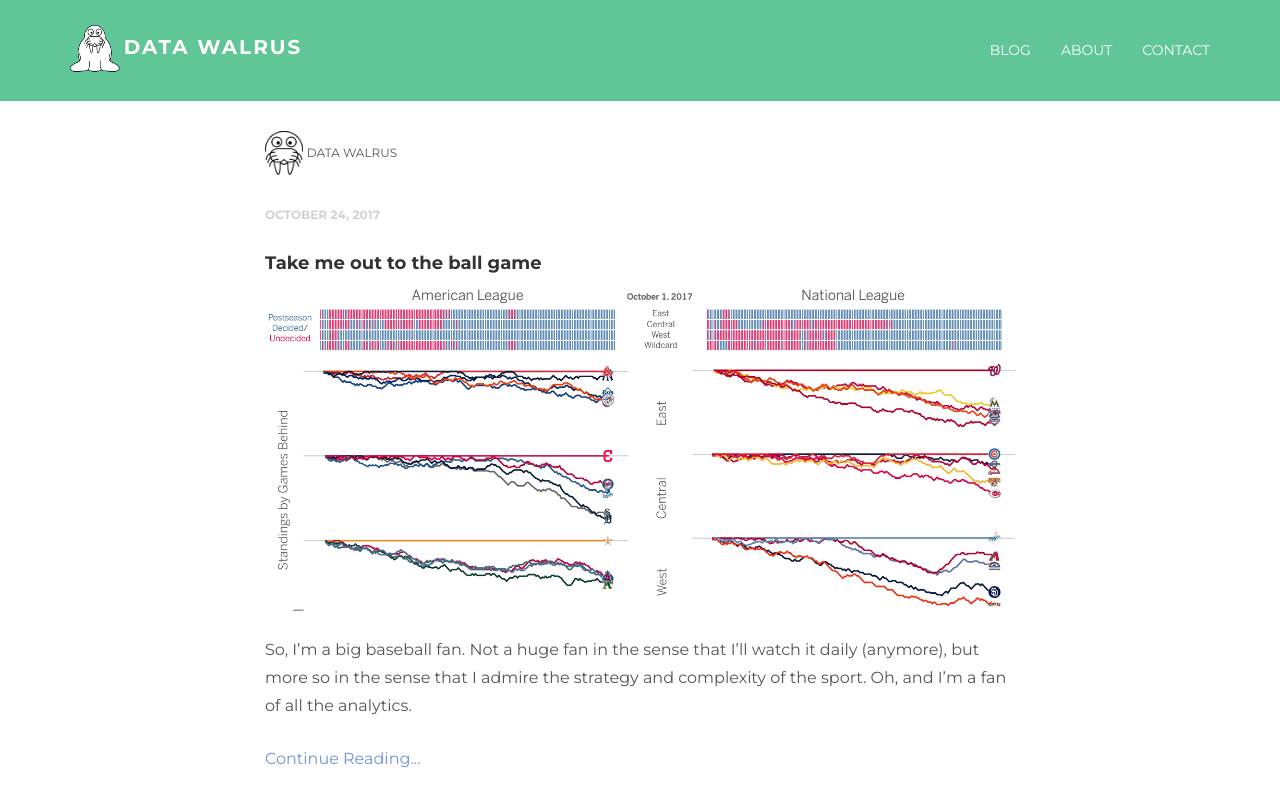
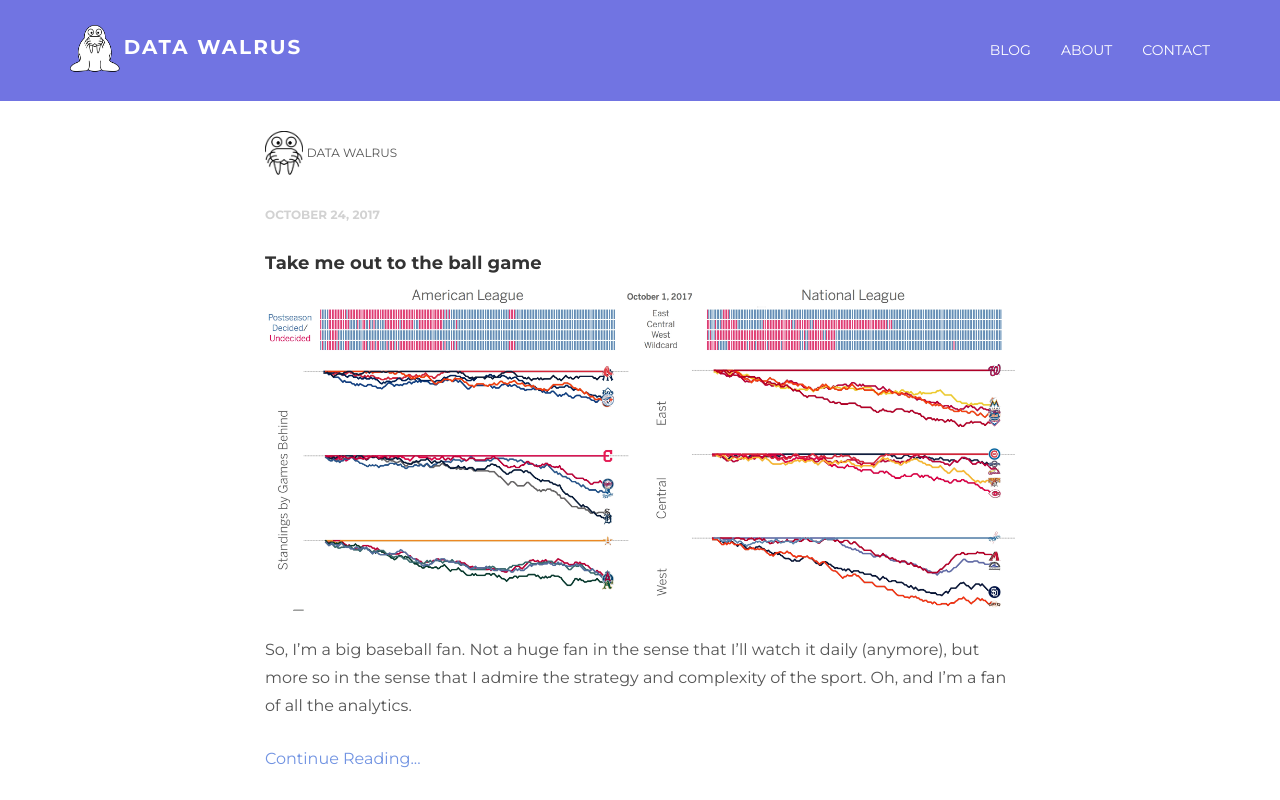
Before and after one commit to thedatawalrus/blog, a plain HTML site: page index.html in a window 1280 px wide. Shown: the top 800 px of the page. Drawn offline with nearby package versions, Linux system fonts and the light colour scheme.

Commit message:
update color

```diff
--- a/assets/css/main.css
+++ b/assets/css/main.css
@@ -95,8 +95,8 @@ a:after {
 }
 
 .navbar-inverse {
-	background-color: #61c697;
-	border-color: #61c697;
+	background-color: #7174e2;
+	border-color: #7174e2;
 }
 
 .navbar-inverse .navbar-nav > li > a {
```
